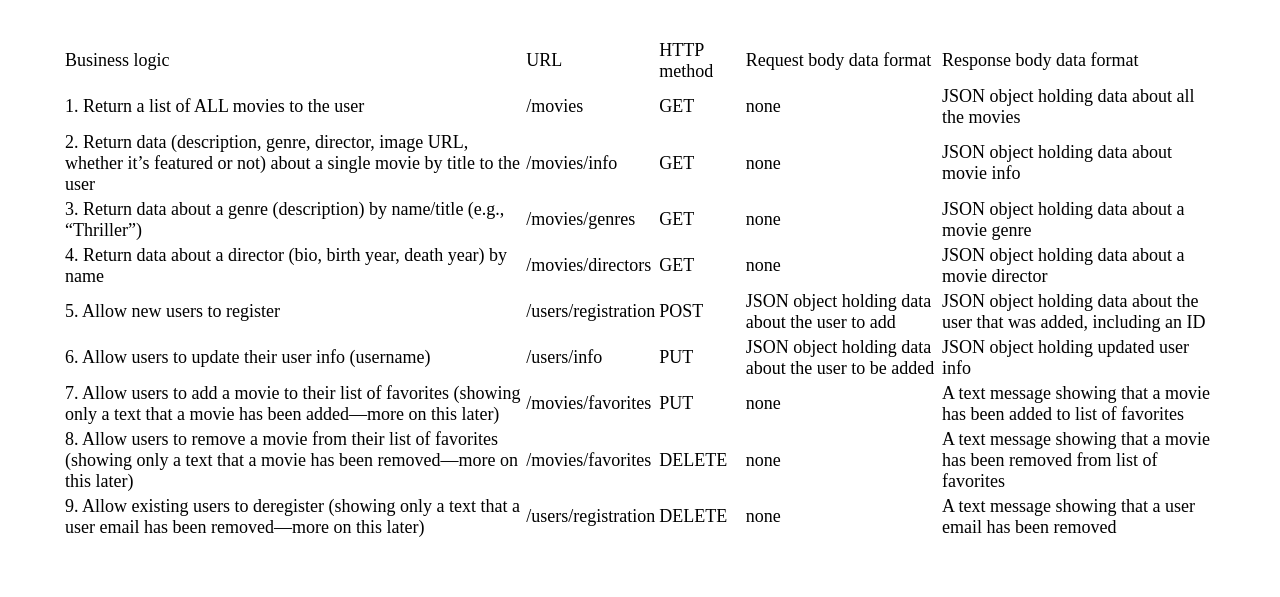
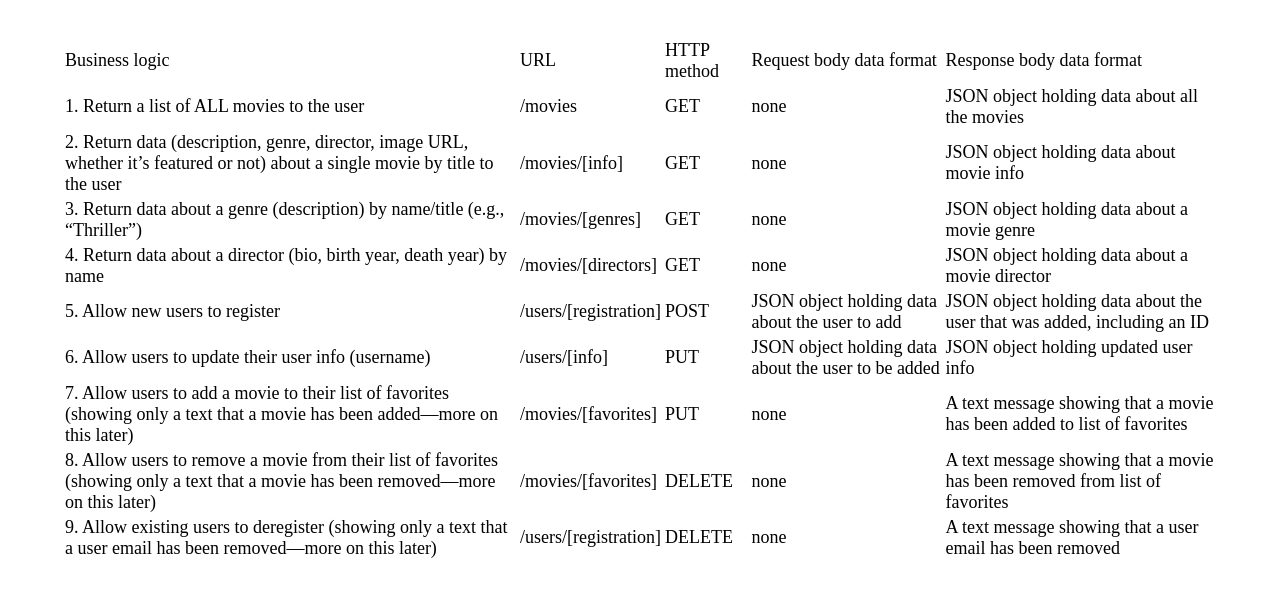
Before and after one commit to cauliflowersingerbee/MyFlix-Movie-API, a website: page public/documentation.html in a window 1280 px wide. Shown: the part 195-792 px from the top of the page. Drawn offline with Linux system fonts and the light colour scheme.

Commit message:
Update documentation.html

```diff
--- a/public/documentation.html
+++ b/public/documentation.html
@@ -38,56 +38,56 @@
             </tr>
             <tr>
                 <td>2. Return data (description, genre, director, image URL, whether it’s featured or not) about a single movie by title to the user</td>
-                <td>/movies/info</td>
+                <td>/movies/[info]</td>
                 <td>GET</td>
                 <td>none</td>
                 <td>JSON object holding data about movie info</td>
             </tr>
             <tr>
                 <td>3. Return data about a genre (description) by name/title (e.g., “Thriller”)</td>
-                <td>/movies/genres</td>
+                <td>/movies/[genres]</td>
                 <td>GET</td>
                 <td>none</td>
                 <td>JSON object holding data about a movie genre</td>
             </tr>
             <tr>
                 <td>4. Return data about a director (bio, birth year, death year) by name</td>
-                <td>/movies/directors</td>
+                <td>/movies/[directors]</td>
                 <td>GET</td>
                 <td>none</td>
                 <td>JSON object holding data about a movie director</td>
             </tr>
             <tr>
                 <td>5. Allow new users to register</td>
-                <td>/users/registration</td>
+                <td>/users/[registration]</td>
                 <td>POST</td>
                 <td>JSON object holding data about the user to add</td>
                 <td>JSON object holding data about the user that was added, including an ID</td>
             </tr>
             <tr>
                 <td>6. Allow users to update their user info (username)</td>
-                <td>/users/info</td>
+                <td>/users/[info]</td>
                 <td>PUT</td>
                 <td>JSON object holding data about the user to be added</td>
                 <td>JSON object holding updated user info</td>
             </tr>
             <tr>
                 <td>7. Allow users to add a movie to their list of favorites (showing only a text that a movie has been added—more on this later)</td>
-                <td>/movies/favorites</td>
+                <td>/movies/[favorites]</td>
                 <td>PUT</td>
                 <td>none</td>
                 <td>A text message showing that a movie has been added to list of favorites</td>
             </tr>
             <tr>
                 <td>8. Allow users to remove a movie from their list of favorites (showing only a text that a movie has been removed—more on this later)</td>
-                <td>/movies/favorites</td>
+                <td>/movies/[favorites]</td>
                 <td>DELETE</td>
                 <td>none</td>
                 <td>A text message showing that a movie has been removed from list of favorites</td>
             </tr>
             <tr>
                 <td>9. Allow existing users to deregister (showing only a text that a user email has been removed—more on this later)</td>
-                <td>/users/registration</td>
+                <td>/users/[registration]</td>
                 <td>DELETE</td>
                 <td>none</td>
                 <td>A text message showing that a user email has been removed</td>
```
